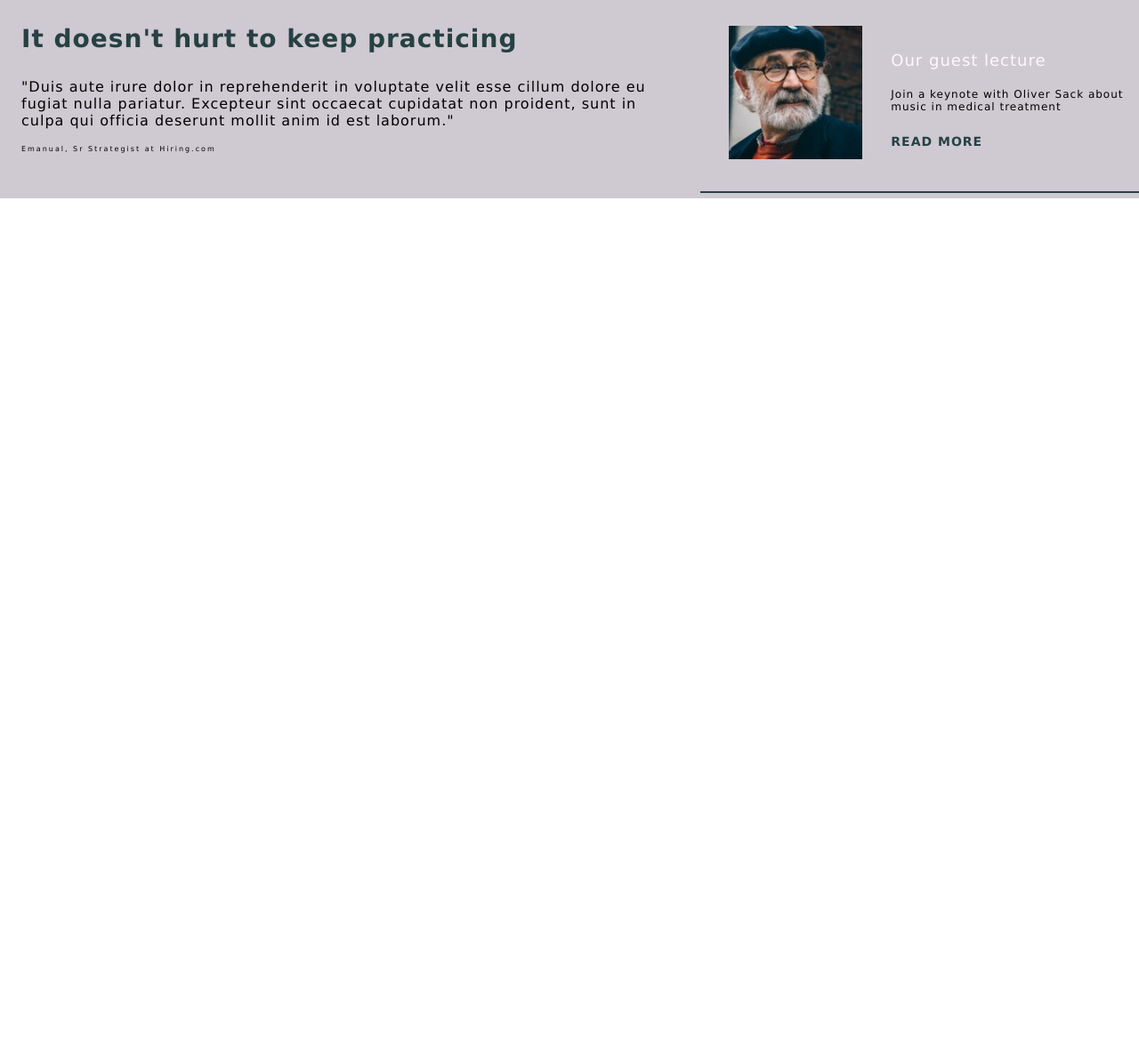
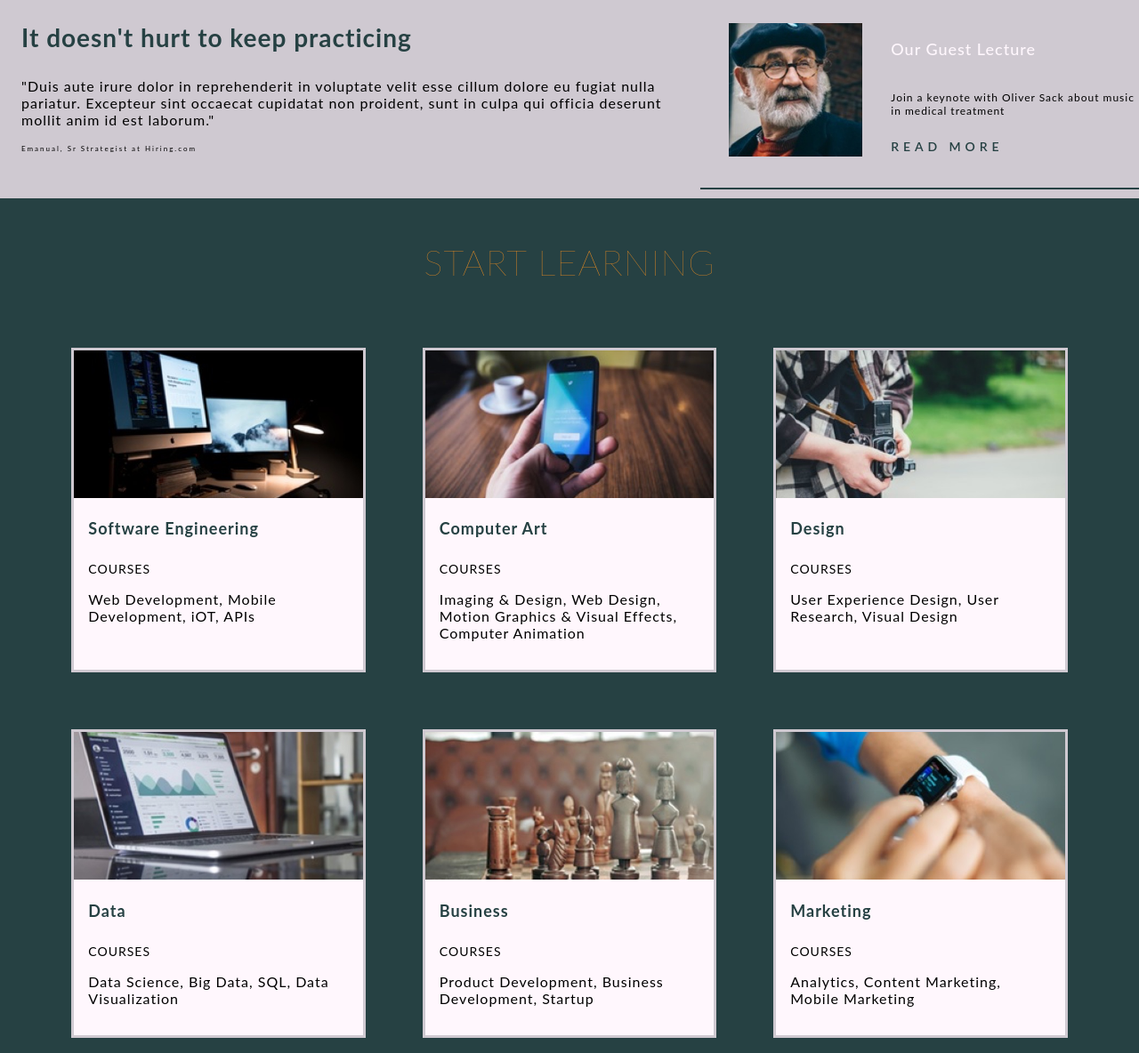
Before and after one commit to nataliejade9/colmar, a plain HTML site: page index.html in a window 1280 px wide. Shown: the part 1088-2272 px from the top of the page at 89% size. Before the commit the page ends 1311 px from the top, so only its background shows below. Drawn offline with Linux system fonts and the light colour scheme.

Commit message:
Learning section html and css

```diff
--- a/index.html
+++ b/index.html
@@ -42,7 +42,7 @@
          </div>
     </div>
 
-     <!-- Orientation banner -->
+     <!-- Main banner -->
 
     <div class="main-banner">
         <div class="container-left-article">
@@ -77,12 +77,104 @@
                     <img src="./resources/images/information-guest-lecture.jpg" alt="Man with grey beard, flat cap and glasses">
                 </div>
                 <div class="tumbnail-text">
-                    <h4>Our guest lecture</h4>
+                    <h4>Our Guest Lecture</h4>
                     <p>Join a keynote with Oliver Sack about music in medical treatment</p>
                     <p><a href="#">Read more</a></p>
                 </div>
             </div>
          </div>
     </div>
+
+     <!-- Learning banner -->
+
+    <div class="learning-banner">
+        <h2>Start Learning</h2>
+        <div class="course-cards">
+            <div class="course">
+                <div class="course-image">
+                    <img src="./resources/images/course-software.jpg" alt="Two computer screens">
+                </div>
+                <div class="course-text">
+                    <h4>Software Engineering</h4>
+                    <p><span class="title">Courses</span></p>
+                    <p>Web Development, Mobile Development, iOT, APIs</p>
+                </div>
+            </div>
+            <div class="course">
+                <div class="course-image">
+                    <img src="./resources/images/course-computer-art.jpg" alt="Hand holding an iPhone">
+                </div>
+                <div class="course-text">
+                    <h4>Computer Art</h4>
+                    <p><span class="title">Courses</span></p>
+                    <p>Imaging & Design, Web Design, Motion Graphics & Visual Effects, Computer Animation</p>
+                </div>
+            </div>
+            <div class="course">
+                <div class="course-image">
+                    <img src="./resources/images/course-design.jpg" alt="Person holding a vintage camera">
+                </div>
+                <div class="course-text">
+                    <h4>Design</h4>
+                    <p><span class="title">Courses</span></p>
+                    <p>User Experience Design, User Research, Visual Design</p>
+                </div>
+            </div>
+            <div class="course">
+                <div class="course-image">
+                    <img src="./resources/images/course-data.jpg" alt="Open laptop with charts on the screen">
+                </div>
+                <div class="course-text">
+                    <h4>Data</h4>
+                    <p><span class="title">Courses</span></p>
+                    <p>Data Science, Big Data, SQL, Data Visualization</p>
+                </div>
+            </div>
+            <div class="course">
+                <div class="course-image">
+                    <img src="./resources/images/course-business.jpg" alt="Close up of chess board">
+                </div>
+                <div class="course-text">
+                    <h4>Business</h4>
+                    <p><span class="title">Courses</span></p>
+                    <p>Product Development, Business Development, Startup</p>
+                </div>
+            </div>
+            <div class="course">
+                <div class="course-image">
+                    <img src="./resources/images/course-marketing.jpg" alt="Apple watch on a person's wrist">
+                </div>
+                <div class="course-text">
+                    <h4>Marketing</h4>
+                    <p><span class="title">Courses</span></p>
+                    <p>Analytics, Content Marketing, Mobile Marketing</p>
+                </div>
+            </div>
+        </div>
+    </div>
+
+    <!-- Thesis banner -->
+
+    <div class="thesis-banner">
+        <h2>Thesis Exhibit</h2>
+        <div class="main-banner thesis">
+            <div class="container-left-article">
+                <video src="./resources/videos/thesis.mp4" type="video/mp4"></video>
+                <h3>Reimagine Urban</h3>
+                <p>"Duis aute irure dolor in reprehenderit in voluptate velit esse cillum dolore eu fugiat nulla pariatur. Excepteur sint occaecat cupidatat non proident, sunt in culpa qui officia deserunt mollit anim id est laborum."</p>
+            </div>
+            <div class="container-right-tabs">
+                <div class="event-tab">
+                    <div class="small-tumbnail">
+                        <img src="./resources/images/thesis-fisma.jpg" alt="iPhone on top of study papers">
+                    </div>
+                    <div class="tumbnail-text">
+                        <h4>Fisma: Design and Prototype</h4>
+                        <p>Designer showcase of new prototype product</p>
+                    </div>
+                </div>
+            </div>
+        </div>
+    </div>
 </body>
 </html>
--- a/resources/css/style.css
+++ b/resources/css/style.css
@@ -1,5 +1,5 @@
 body {
-    font-family: Verdana, Geneva, Tahoma, sans-serif;
+    font-family: Lato, Geneva, Verdana, sans-serif;
     font-size: 16px;
     letter-spacing: 1px;
     margin: 0%;
@@ -13,15 +13,16 @@ h1 {
 
 h2 {
     font-size: 40px;
-    font-weight: 500;
+    font-weight: lighter;
     color: rgb(230, 138, 34);
+    text-transform: uppercase;
 }
 
 h4 {
     font-size: 18px;
     font-weight: 500;
     color: rgb(255, 247, 253);
-    margin-bottom: 0.5em;
+    margin-bottom: 0.5em 0.5em;
 }
 
 nav {
@@ -54,7 +55,7 @@ ul {
 li {
     list-style: none;
     display: inline-flex;
-    padding: 0.25em 1em;
+    padding: 0.25em 0.75em;
     text-align: right;
 
 }
@@ -89,12 +90,13 @@ a:hover {
 }
 
 .container-right {
+    display: flex;
     justify-content: center;
+    text-align: center;
     padding-right: 75px;
     width: 40%;
-    display: flex;
     flex-direction: column;
-    margin: 32px auto;
+    margin: 2em auto;
 }
 
 .start {
@@ -102,11 +104,17 @@ a:hover {
     background-color: rgb(230, 138, 34);
     border: none;
     padding: 15px 32px;
-    margin-top: 100px;
-    font-weight: bold;
-    font-family: Verdana, Geneva, Tahoma, sans-serif;
+    margin-top: 80px;
     text-transform: uppercase;
-    letter-spacing: 1.5px;
+    letter-spacing: 0.35em;
+    width: 70%;
+    display: flex;
+    justify-content: center;
+    align-items: center;
+}
+
+.start:hover {
+    transform: scale(1.05);
 }
 
 .main-banner {
@@ -147,7 +155,7 @@ h6 {
 .event-tab {
     display: flex;
     border-bottom: 2px double rgb(38, 65, 67);
-
+    transition-duration: 0.30s;
 }
 
 .event-tab:hover {
@@ -156,12 +164,12 @@ h6 {
 
 .event-tab a:hover{
     color: rgb(255, 247, 253);
-    letter-spacing: 2px;
 }
 
 .event-tab a {
     font-weight: 600;
     text-transform: uppercase;
+    letter-spacing: 0.35em;
     font-size: 14px;
 }
 
@@ -186,3 +194,60 @@ h6 {
     flex-direction: column;
     justify-content: center;
 }
+
+.learning-banner {
+    padding: 2em 1em;
+    background-color: rgb(38, 65, 67);
+}
+
+.learning-banner h2 {
+    text-align: center;
+    margin: 2em 0em 1em;
+}
+
+.learning-banner h4 {
+    color: rgb(38, 65, 67);
+    margin-top: 0.25em;
+    font-weight: bold;
+}
+
+span.title {
+    text-transform: uppercase;
+    font-size: 14px;
+    margin: 0;
+}
+
+.course-cards {
+    display: flex;
+    flex-wrap: wrap;
+    flex-direction: row;
+    justify-content: center;
+}
+
+.course {
+    background-color: rgb(255, 247, 253);
+    width: 26%;
+    margin: 2em;
+    border: 3px solid rgb(207, 201, 209);
+    transition-property: all;
+    transition-duration: 0.30s;
+    transition-timing-function: ease-in-out;
+}
+
+.course:hover {
+    transform: scale(1.1);
+    background-color: rgb(230, 138, 34);
+}
+
+.course img {
+    width: 100%;
+    height: auto;
+}
+
+.course-text {
+    padding: 1em;
+}
+
+.container-left-article video {
+    width: 100%;
+}
```
Also changed, not shown: 1 other file.
